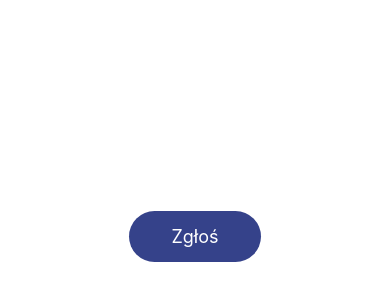
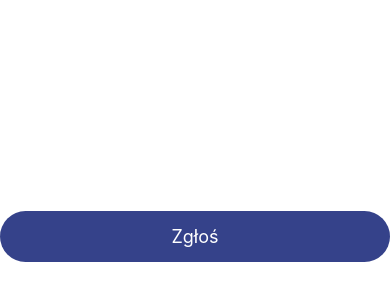
Before and after one commit to Cezikos/neatcity-app, a React Native app: screen / in a window 390 px wide. Shown: the part 186-486 px from the top of the page. Built offline with nearby package versions, Linux system fonts and the light colour scheme.

Commit message:
Add textAlign to button

```diff
--- a/App.js
+++ b/App.js
@@ -21,7 +21,6 @@ const styles = StyleSheet.create({
   container: {
     flex: 1,
     backgroundColor: 'transparent',
-    alignItems: 'center',
-    justifyContent: 'center',
-  },
+    justifyContent: 'center'
+  }
 });
--- a/src/javascripts/components/button/button.js
+++ b/src/javascripts/components/button/button.js
@@ -4,6 +4,7 @@ import styles from './styles';
 
 
 const Button = (props) => (
+
   <TouchableHighlight onPress={props.onPress} underlayColor={'transparent'}>
     <Text style={styles[props.customStyle]}>{props.text}</Text>
   </TouchableHighlight>
--- a/src/javascripts/components/button/styles.js
+++ b/src/javascripts/components/button/styles.js
@@ -4,6 +4,7 @@ import COLORS from '../../styles/colors';
 
 const baseStyles = {
   borderRadius: 50,
+  textAlign: 'center'
 };
 
 const small = {
```
